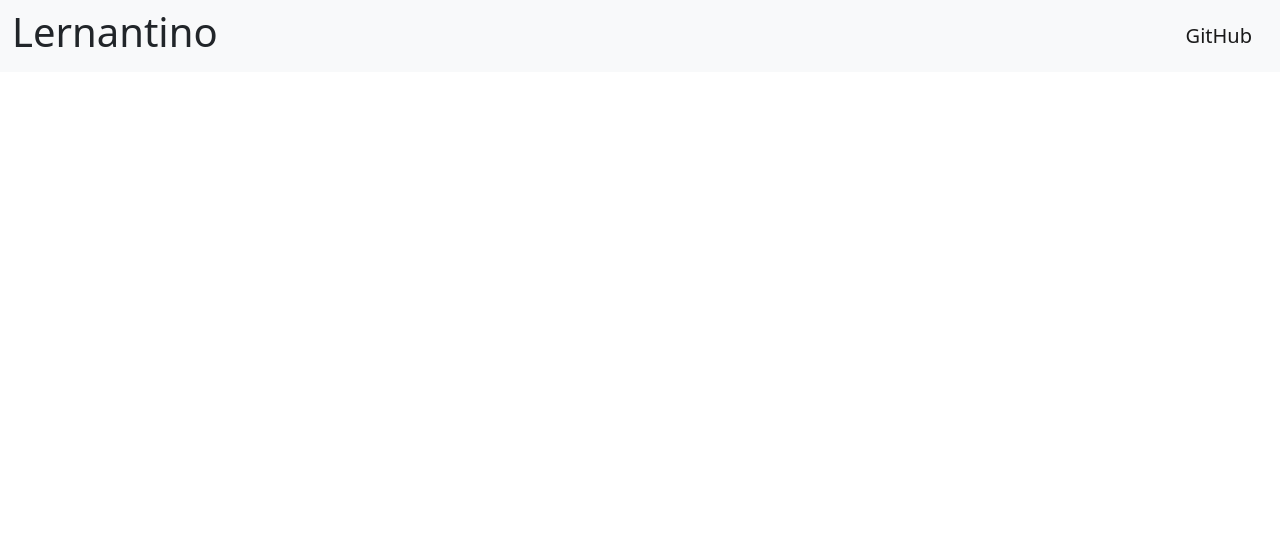
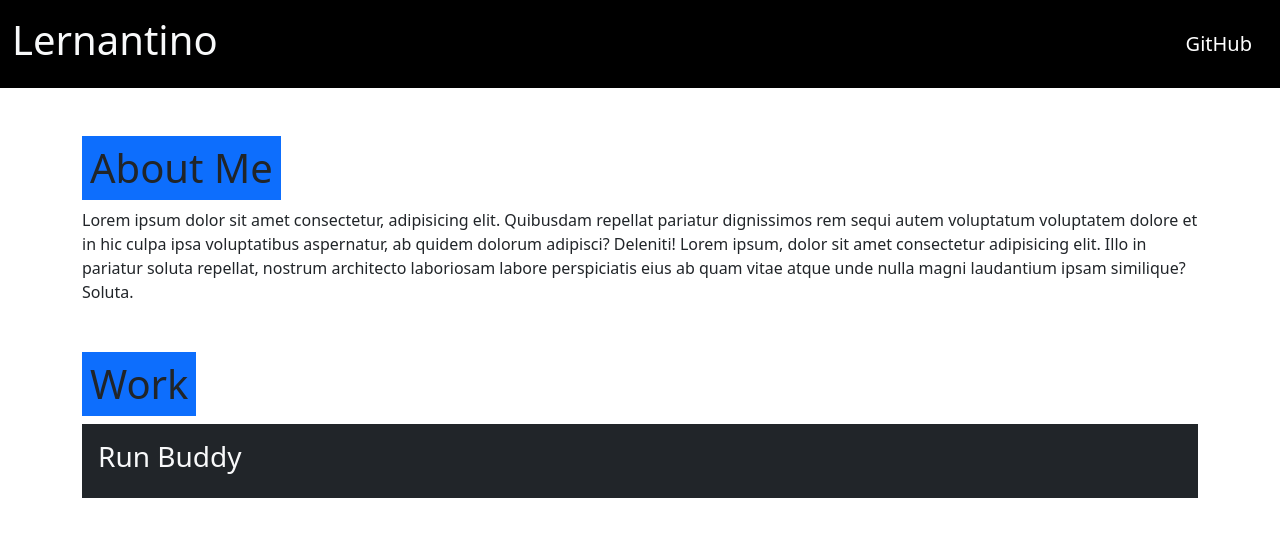
Before and after one commit to rafiqnasrat/9nasrat, a plain HTML site: page index.html in a window 1280 px wide. Drawn offline with nearby package versions, Linux system fonts and the light colour scheme.

Commit message:
add same bootstrap class with

```diff
--- a/index.html
+++ b/index.html
@@ -16,16 +16,31 @@
 <body>
 
     <!-- navbar  -->
-    <nav class="navbar navbar-expand-lg bg-light">
+    <nav class="navbar navbar-expand-lg navbar-dark bg-black py-3">
         <div class="container-fluid">
-            <h1>Lernantino</h1>
+            <h1 class="page-title text-light" >Lernantino</h1>
           <a class="navbar-brand" href="https://github.com/rafiqnasrat">GitHub</a>
-          <button class="navbar-toggler" type="button" data-bs-toggle="collapse" data-bs-target="#navbarNav" aria-controls="navbarNav" aria-expanded="false" aria-label="Toggle navigation">
-            <span class="navbar-toggler-icon"></span>
-          </button>
+
 
         </div>
       </nav>
+
+       <main class="container my-5">
+        <section class="my-3" id="About">
+          <h1 class="text-dark bg-primary p-2 d-inline-block">About Me</h1>
+          <p>Lorem ipsum dolor sit amet consectetur, adipisicing elit. Quibusdam repellat pariatur dignissimos rem sequi autem voluptatum voluptatem dolore et in hic culpa ipsa voluptatibus aspernatur, ab quidem dolorum adipisci? Deleniti! Lorem ipsum, dolor sit amet consectetur adipisicing elit. Illo in pariatur soluta repellat, nostrum architecto laboriosam labore perspiciatis eius ab quam vitae atque unde nulla magni laudantium ipsam similique? Soluta.</p>
+        </section>
+
+         <section class="my-5" id="portfolio">
+          <h1 class="text-dark bg-primary p-2 d-inline-block">Work</h1>
+          <div class="flex-row justify-space-between">
+
+            <div class="col-12 mb-2 bg-dark text-light p-3">
+              <h3 class="portfolio-item-title text-light">Run Buddy</h3>
+              <h5 class="portfolio-languages">
+         </section>
+
+       </main>
 
 
 
```
